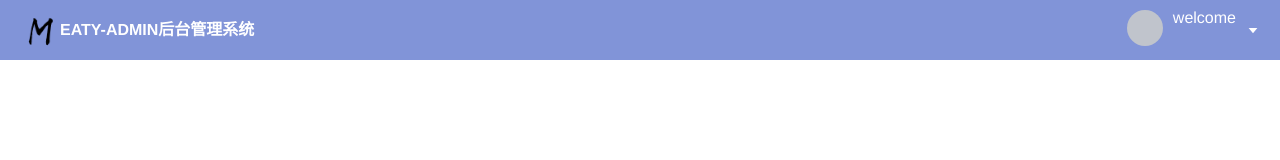
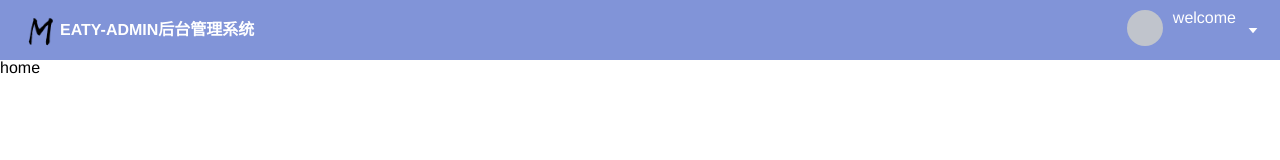
Before and after one commit to milyyy/easy-admin, a Vue app in the folder client/: page /layout in a window 1280 px wide. Shown: the top 160 px of the page. Built offline with nearby package versions, Linux system fonts and the light colour scheme; sample sign-in values are in the browser's storage.

Commit message:
个人信息

```diff
--- /dev/null
+++ b/client/src/components/SliderBar.vue
@@ -0,0 +1,5 @@
+<template>
+  <div class="slider-bar">
+
+  </div>
+</template>
--- a/client/src/components/TopNavbar.vue
+++ b/client/src/components/TopNavbar.vue
@@ -29,7 +29,7 @@
 </template>
 
 <script>
-import { mapState, mapGetters } from "vuex";
+// import { mapState, mapGetters } from "vuex";
 export default {
   computed: {
     // 这里的user为子模块为user的状态
@@ -50,7 +50,7 @@ export default {
       }
     },
     getInfo() { // 个人信息
-
+      this.$router.push('/profile')
     },
     logout() {  // 退出
       this.$store.dispatch('logout')
@@ -65,9 +65,6 @@ export default {
   height: 60px;
   width: 100%;
   background: #8194d8;
-  position: fixed;
-  left: 0;
-  right: 0;
   .content {
     display: flex;
     justify-content: space-between;
--- /dev/null
+++ b/client/src/views/Home.vue
@@ -0,0 +1,20 @@
+<template>
+  <div class="home">
+    <div class="container">
+      home
+    </div>
+  </div>
+</template>
+
+<style lang="scss" scoped>
+  .home {
+    width: 100%;
+    height: 100%;
+    background-size: 100% 100%;
+  }
+  .container {
+    width: 100%;
+    height: 100%;
+    box-sizing: border-box;
+  }
+</style>
--- a/client/src/views/Layout.vue
+++ b/client/src/views/Layout.vue
@@ -1,6 +1,7 @@
 <template>
-  <div class="index">
+  <div class="layout">
     <TopNavbar></TopNavbar>
+    <router-view></router-view>
   </div>
 </template>
 
@@ -13,3 +14,10 @@ export default {
   }
 }
 </script>
+
+<style lang="scss" scoped>
+  .layout {
+    width: 100%;
+    height: 100%;
+  }
+</style>
--- /dev/null
+++ b/client/src/views/Profile.vue
@@ -0,0 +1,34 @@
+<template>
+  <div class="profile">
+    <h3>个人信息</h3>
+    <div>
+      <p>
+        <el-avatar size="large" class="avatar" :src="user.avatar"></el-avatar>
+      </p>
+      <p>
+        {{user.name}}
+      </p>
+    </div>
+
+  </div>
+</template>
+
+<script>
+export default {
+  computed: {
+    user() {
+      return this.$store.state.user.user
+    }
+  },
+}
+</script>
+
+<style lang="scss" scoped>
+  .profile {
+    padding: 50px;
+    text-align: center;
+    h3 {
+      margin-bottom: 50px;
+    }
+  }
+</style>
```
Also changed, not shown: client/src/router/index.js (+9 -1 lines), client/src/assets/imgs/view.jpg.
